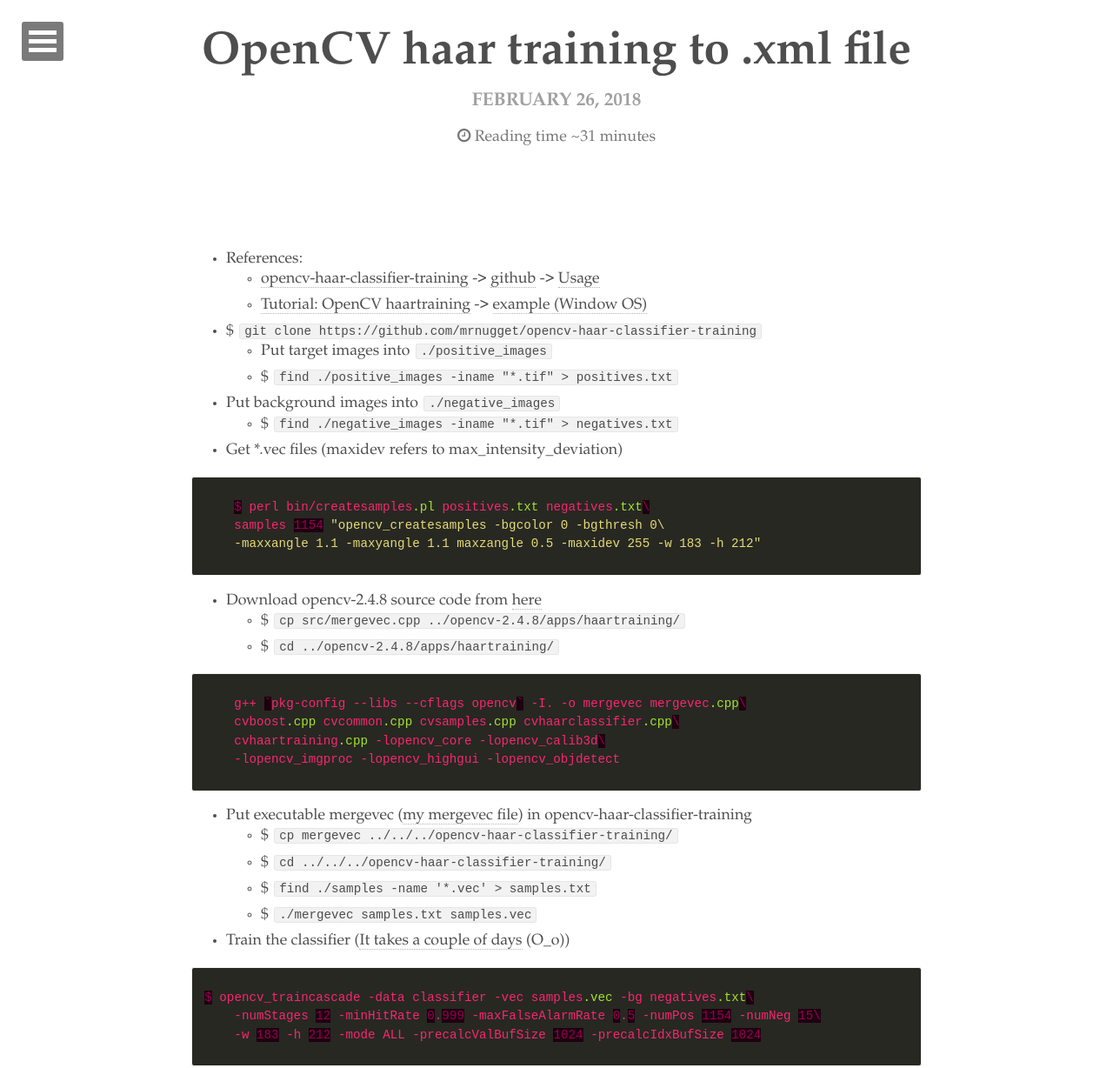
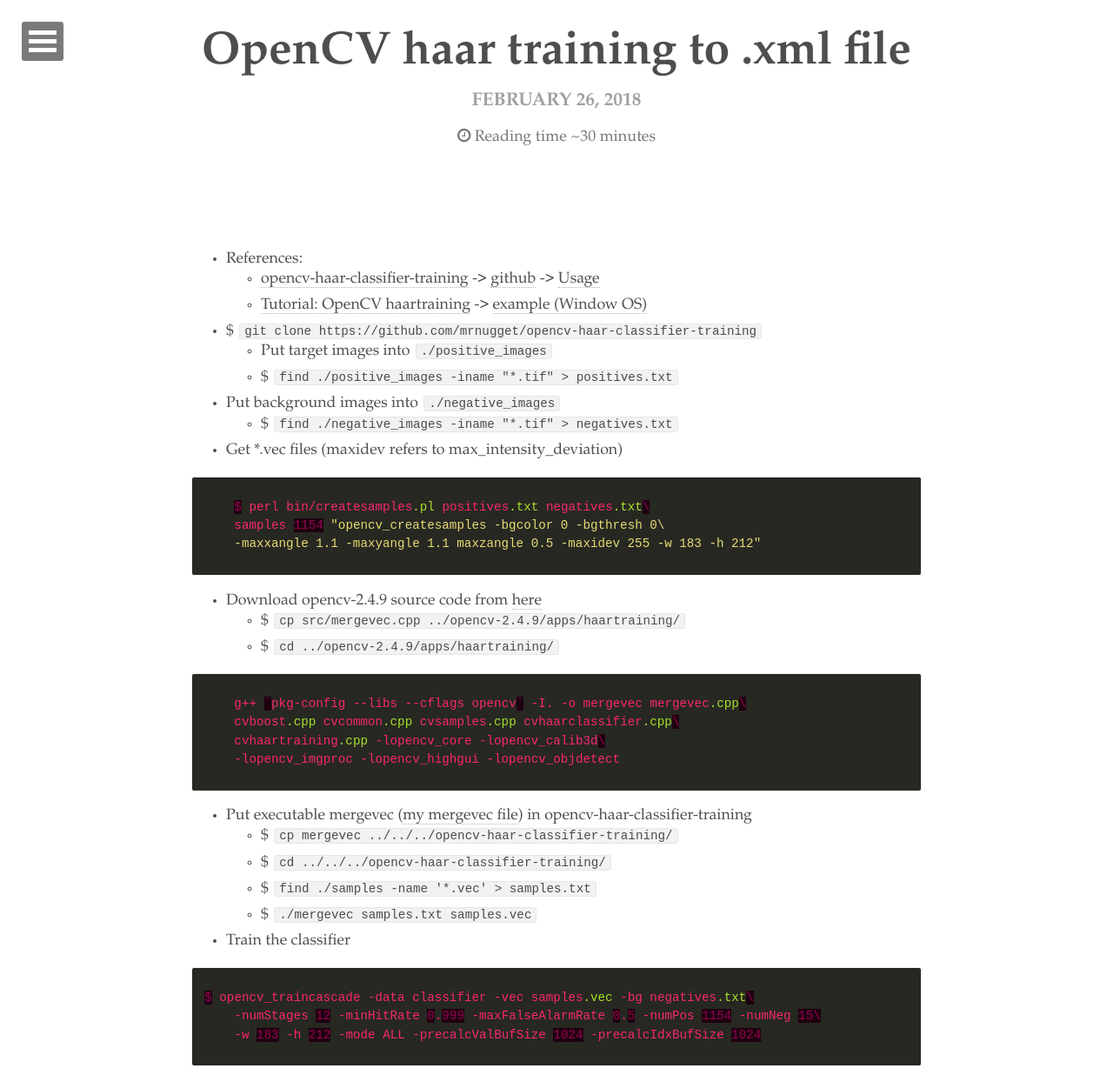
Before and after one commit to faustineinsun/faustineinsun.github.io, a Jekyll site: the page built from _posts/2018-02-26-OpenCV-haar-training-2-xml.md, in a window 1280 px wide. Shown: the top 1228 px of the page at 87% size. Built offline with Jekyll 4.4.1, drawn with Linux system fonts in a browser that asks for light colours; nearby versions of some CDN libraries; comment, search, counter and statistics services are not loaded.

Commit message:
new post

```diff
--- a/_posts/2018-02-26-OpenCV-haar-training-2-xml.md
+++ b/_posts/2018-02-26-OpenCV-haar-training-2-xml.md
@@ -22,9 +22,9 @@ modified: 2018-02-26
     -maxxangle 1.1 -maxyangle 1.1 maxzangle 0.5 -maxidev 255 -w 183 -h 212"
 {% endhighlight %}
 
-- Download opencv-2.4.8 source code from [here](https://github.com/Itseez/opencv/releases)
-    - $ `cp src/mergevec.cpp ../opencv-2.4.8/apps/haartraining/`
-    - $ `cd ../opencv-2.4.8/apps/haartraining/`
+- Download opencv-2.4.9 source code from [here](https://github.com/Itseez/opencv/releases)
+    - $ `cp src/mergevec.cpp ../opencv-2.4.9/apps/haartraining/`
+    - $ `cd ../opencv-2.4.9/apps/haartraining/`
 
 {% highlight css %}
     g++ `pkg-config --libs --cflags opencv` -I. -o mergevec mergevec.cpp\
@@ -38,7 +38,7 @@ modified: 2018-02-26
     - $ `cd ../../../opencv-haar-classifier-training/`
     - $ `find ./samples -name '*.vec' > samples.txt`
     - $ `./mergevec samples.txt samples.vec`
-- Train the classifier ([It takes a couple of days](http://coding-robin.de/2013/07/22/train-your-own-opencv-haar-classifier.html) (O_o))
+- Train the classifier
 
 {% highlight css %}
 $ opencv_traincascade -data classifier -vec samples.vec -bg negatives.txt\
```
